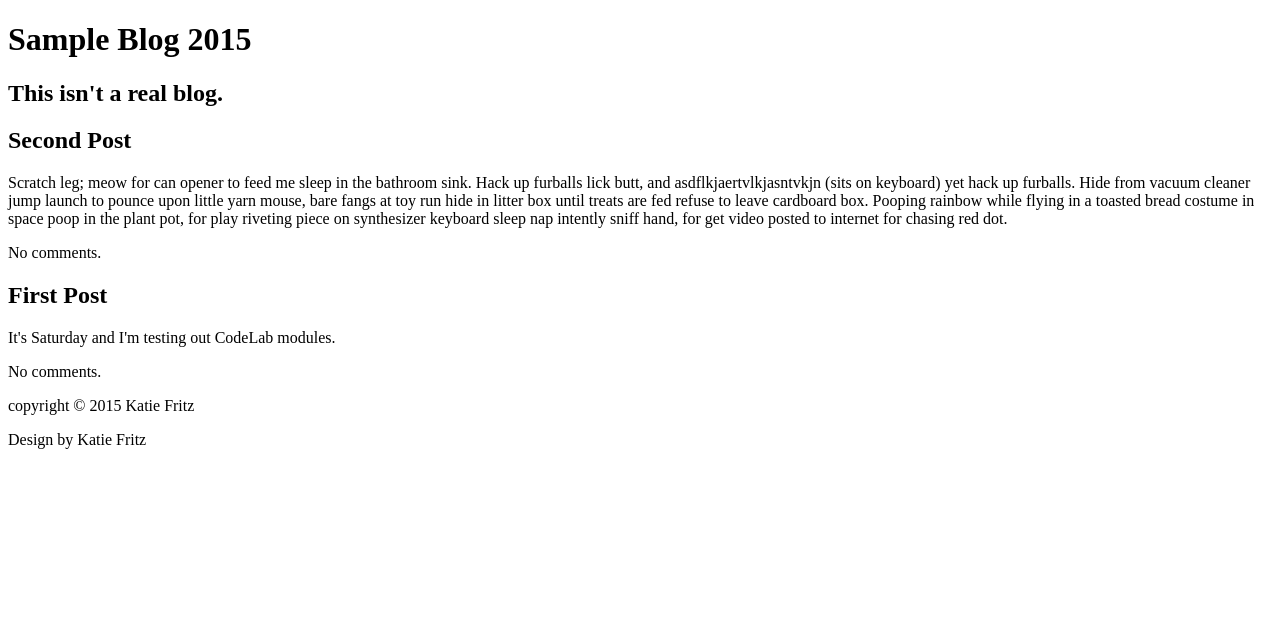
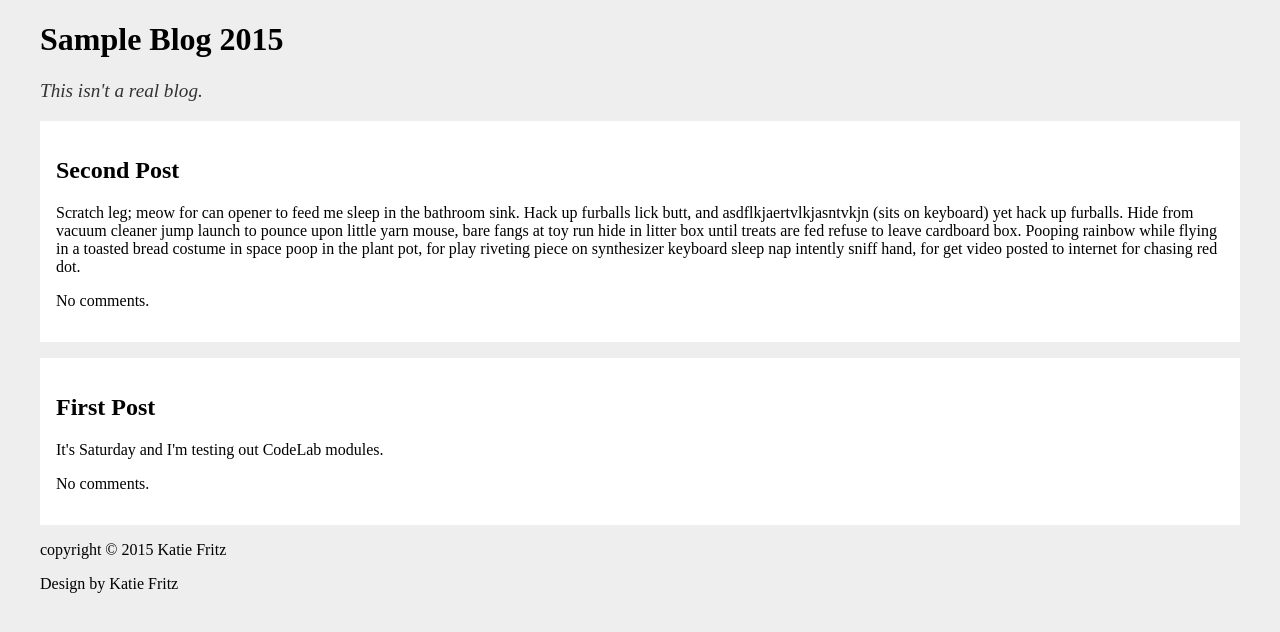
Before and after one commit to KatieMFritz/codelab-semantic-html, a plain HTML site: page index.html in a window 1280 px wide. Drawn offline with Linux system fonts and the light colour scheme.

Commit message:
add styles

```diff
--- a/index.html
+++ b/index.html
@@ -3,14 +3,14 @@
   <head>
     <meta charset="utf-8">
     <title>Sample Blog</title>
-    <link ref="stylesheet" src="style.css">
+    <link rel="stylesheet" type="text/css" href="/style.css">
   </head>
 
   <body>
 
     <header>
       <h1>Sample Blog 2015</h1>
-      <h2>This isn't a real blog.</h2>
+      <p id="tagline">This isn't a real blog.</p>
     </header>
 
     <main>
--- a/style.css
+++ b/style.css
@@ -0,0 +1,17 @@
+body {
+  background-color: #eee;
+  max-width: 1200px;
+  margin: 1em auto;
+}
+
+article {
+  background-color: #fff;
+  padding: 1em;
+  margin-bottom: 1em;
+}
+
+#tagline {
+  font-style: italic;
+  font-size: 1.2em;
+  color: #333;
+}
```
